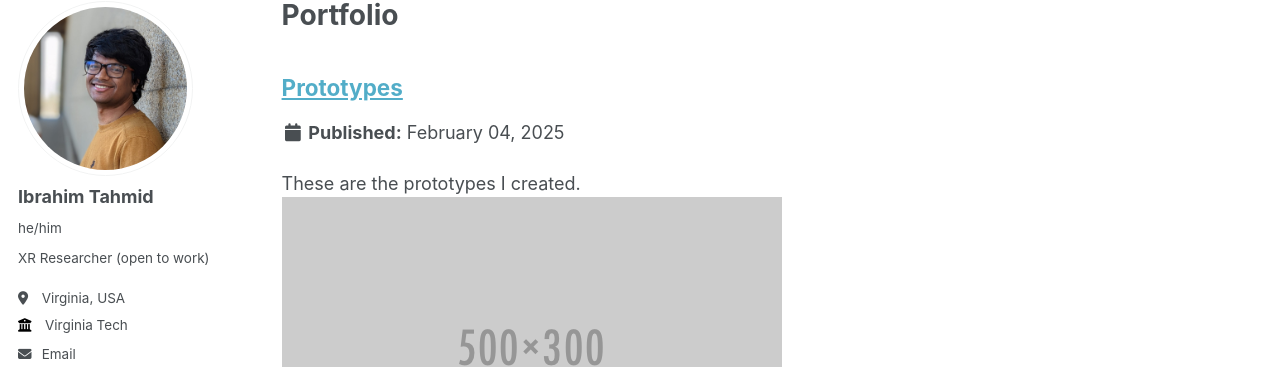
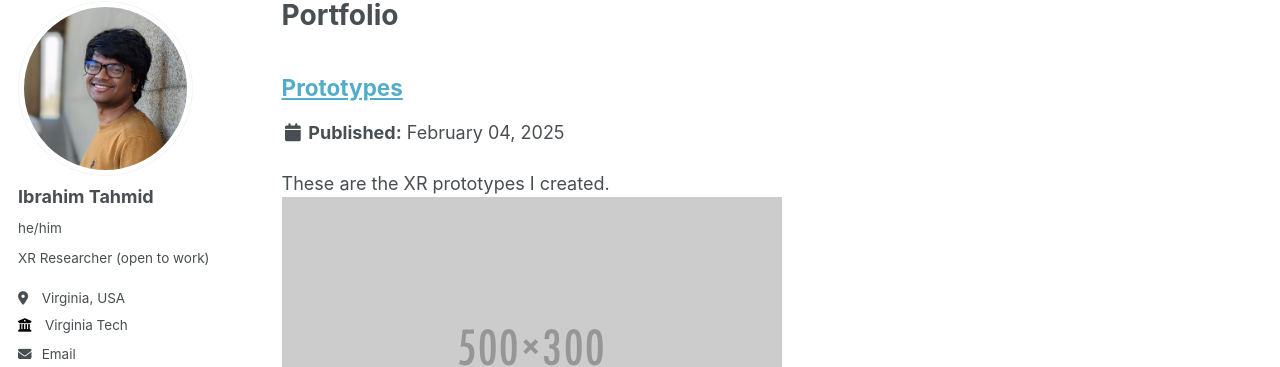
Before and after one commit to iatahmid/iatahmid.github.io, a Jekyll site: the page built from _pages/portfolio.html, in a window 1280 px wide and 1032 px high. Shown: the part 105-472 px from the top of the window. Built offline with Jekyll 4.4.1, drawn with Linux system fonts in a browser that asks for light colours; some web fonts are replaced.

Commit message:
add portfolio

```diff
--- a/_portfolio/prototypes.md
+++ b/_portfolio/XRPrototypes.md
@@ -1,6 +1,6 @@
 ---
 title: "Prototypes"
-excerpt: "These are the prototypes I created. <br/><img src='/images/500x300.png'>"
+excerpt: "These are the XR prototypes I created. <br/><img src='/images/500x300.png'>"
 collection: portfolio
 ---
 
```
